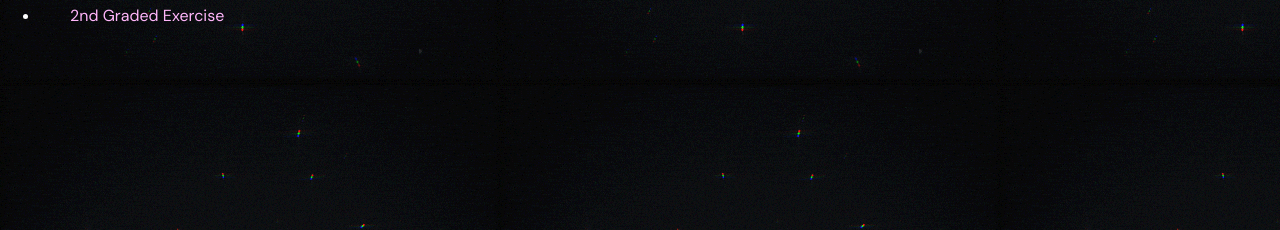
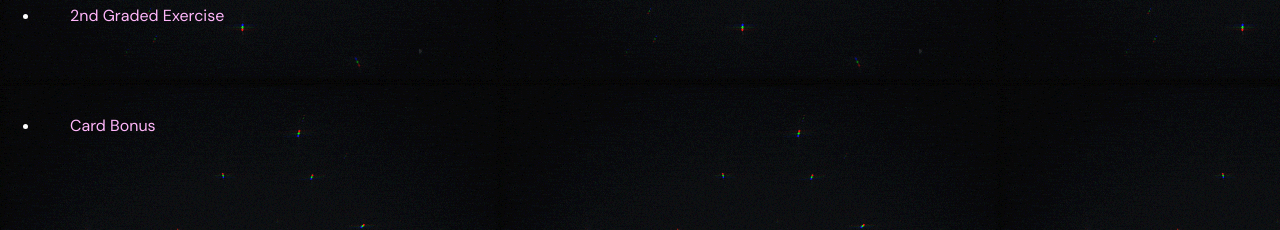
Before and after one commit to eonxonee/CS3_2ndQtrPortfolio, a plain HTML site: page index.html in a window 1280 px wide. Shown: the part 418-648 px from the top of the page. Drawn offline with nearby package versions, Linux system fonts and the light colour scheme; a web font is replaced by a local one.

Commit message:
add link for card to index

```diff
--- a/index.html
+++ b/index.html
@@ -53,6 +53,7 @@
    <li><a href="public/2Q1GPotassiumVeloso.html">1st Graded Exercise</a></li>
    <li><a href="public/Q21NGPotassiumVeloso.html">1st Non-Graded Exercise</a></li>
    <li><a href="public/2Q2GPotassiumVeloso.html">2nd Graded Exercise</a></li>
+    <li><a href="public/2QCardBonus_Veloso.html">Card Bonus</a></li>
  </ul>
 
 </body>
```
